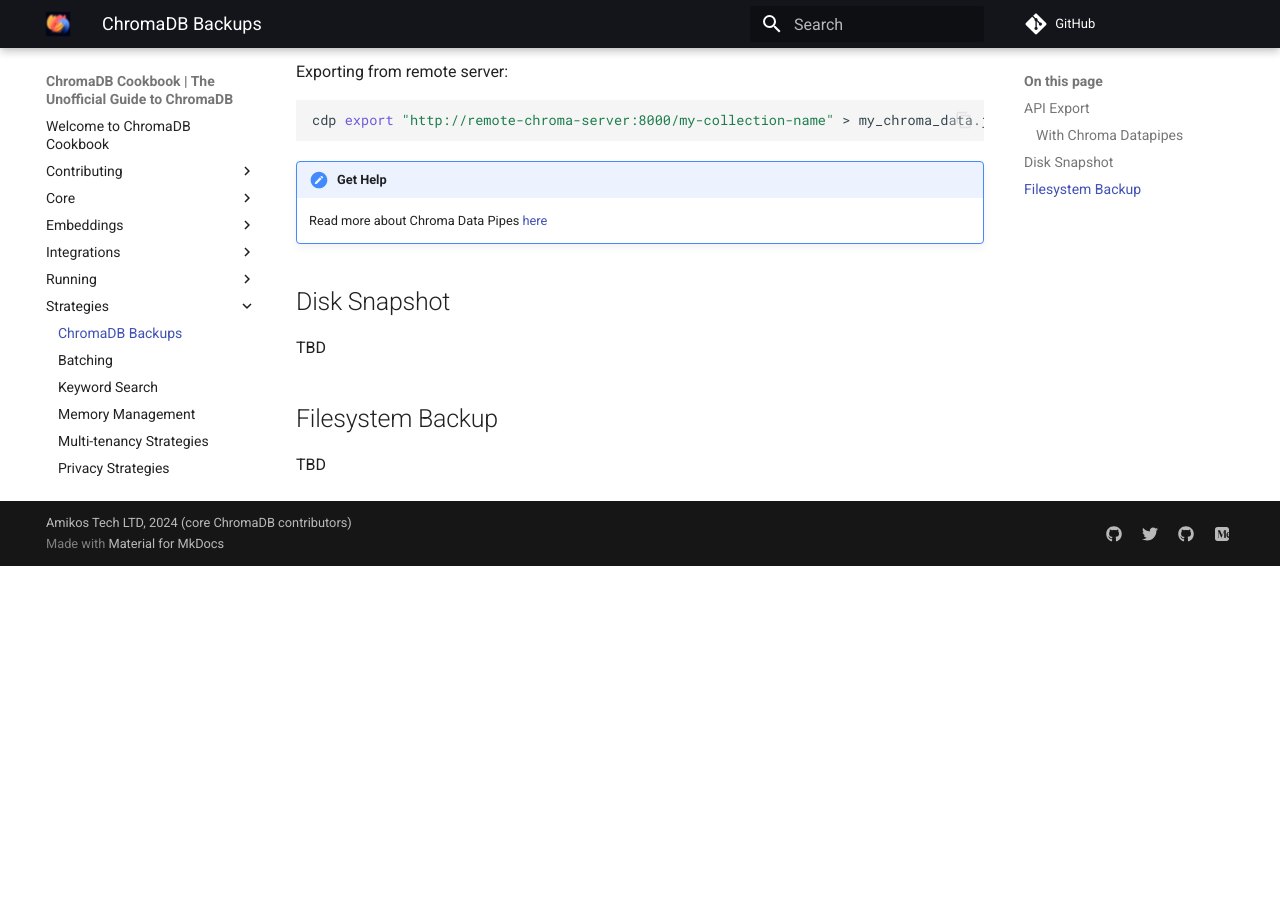
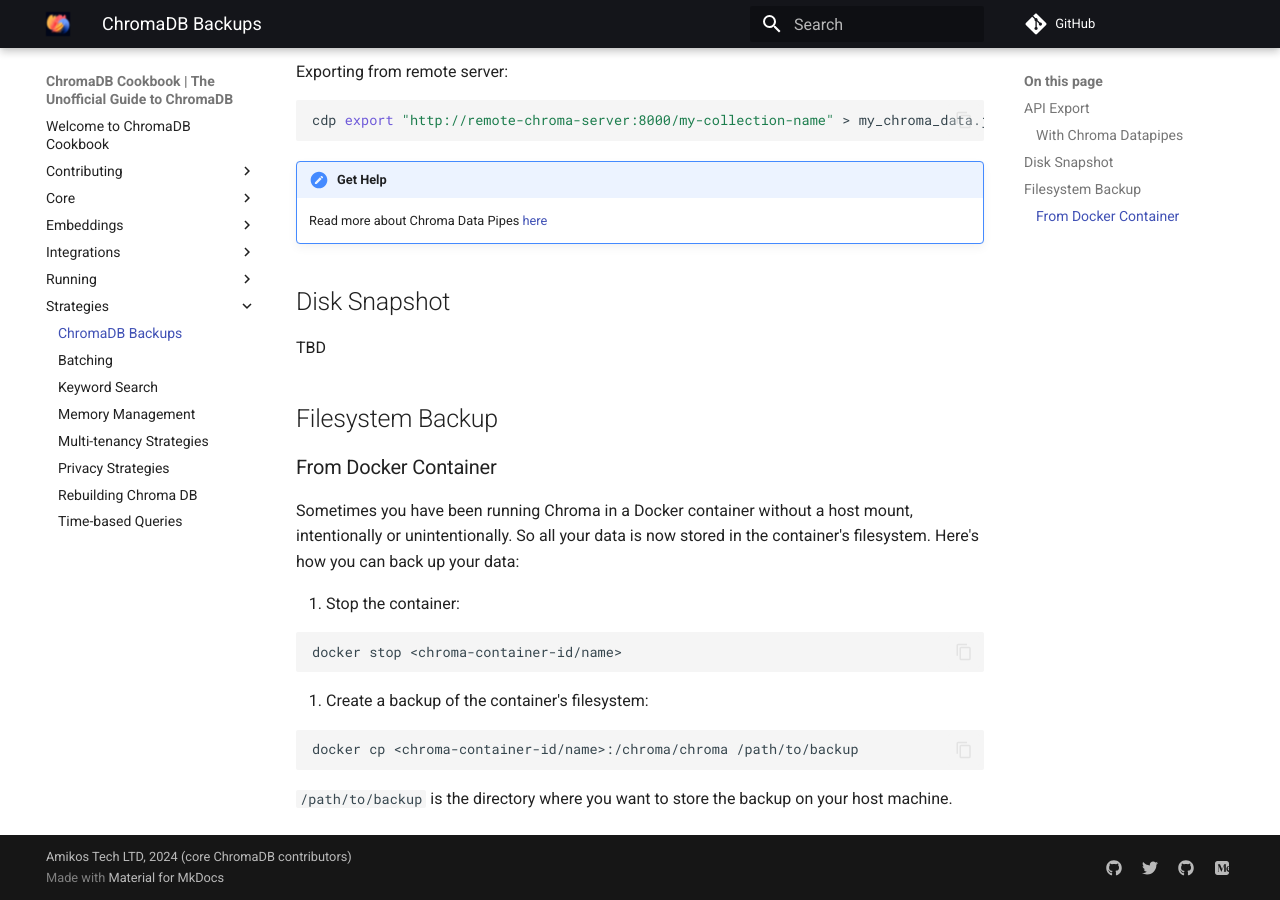
Before and after one commit to amikos-tech/chroma-cookbook, an MkDocs documentation site: the page built from docs/strategies/backup.md, in a window 1280 px wide and 900 px high, scrolled down 763 px. Built offline with MkDocs 1.6.1 and Material for MkDocs 9.7.7, drawn with Linux system fonts in a browser that asks for light colours; comment, search, counter and statistics services are not loaded; before the commit the page ends 1329 px from its top, so only the background shows below that.

Commit message:
feat: Added docker container backup

````diff
--- a/docs/strategies/backup.md
+++ b/docs/strategies/backup.md
@@ -42,4 +42,21 @@
 
 ## Filesystem Backup
 
-TBD
+### From Docker Container
+
+Sometimes you have been running Chroma in a Docker container without a host mount, intentionally or unintentionally. So
+all your data is now stored in the container's filesystem. Here's how you can back up your data:
+
+1. Stop the container:
+
+```bash
+docker stop <chroma-container-id/name>
+```
+
+2. Create a backup of the container's filesystem:
+
+```bash
+docker cp <chroma-container-id/name>:/chroma/chroma /path/to/backup
+```
+
+`/path/to/backup` is the directory where you want to store the backup on your host machine.
````
